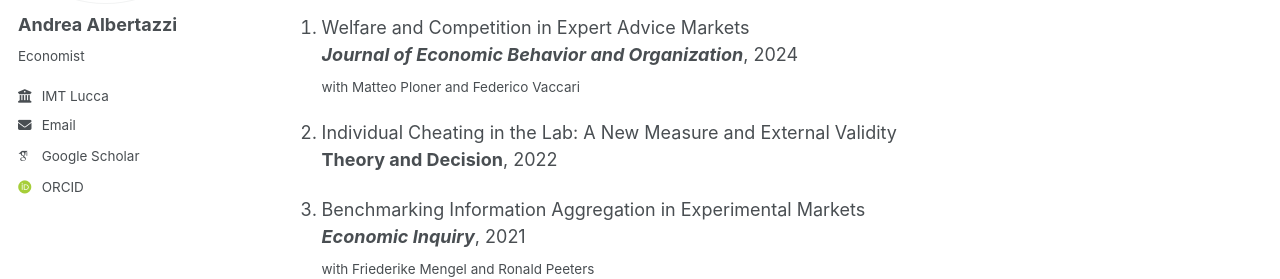
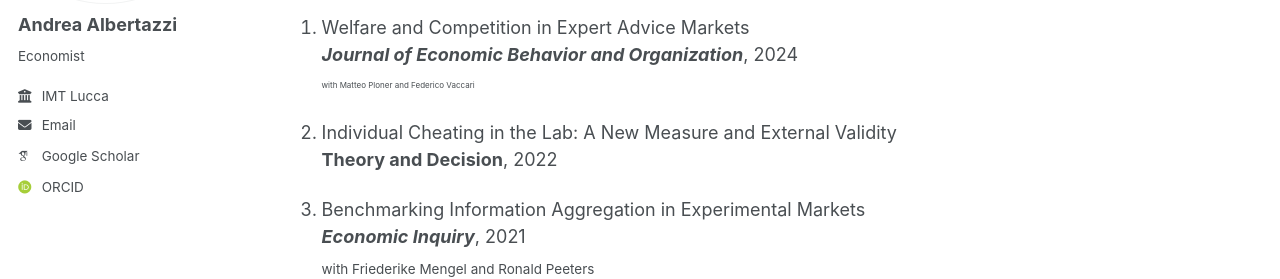
Before and after one commit to tazze87/tazze87.github.io, a Jekyll site: the page built from _pages/about.md, in a window 1280 px wide. Shown: the part 229-508 px from the top of the page. Built offline with Jekyll 4.4.1, drawn with Linux system fonts in a browser that asks for light colours; some web fonts are replaced; a script that is not in the unit is left out.

Commit message:
Update about.md

```diff
--- a/_pages/about.md
+++ b/_pages/about.md
@@ -8,7 +8,7 @@ author_profile: true
 ## Publications
 1. Welfare and Competition in Expert Advice Markets<br>
     ***Journal of Economic Behavior and Organization***, 2024<br>
-    <sub>with Matteo Ploner and Federico Vaccari</sub>
+    <span style="font-size:8px;">with Matteo Ploner and Federico Vaccari</span>
 
 2. Individual Cheating in the Lab: A New Measure and External Validity<br>
     **Theory and Decision**, 2022
```
